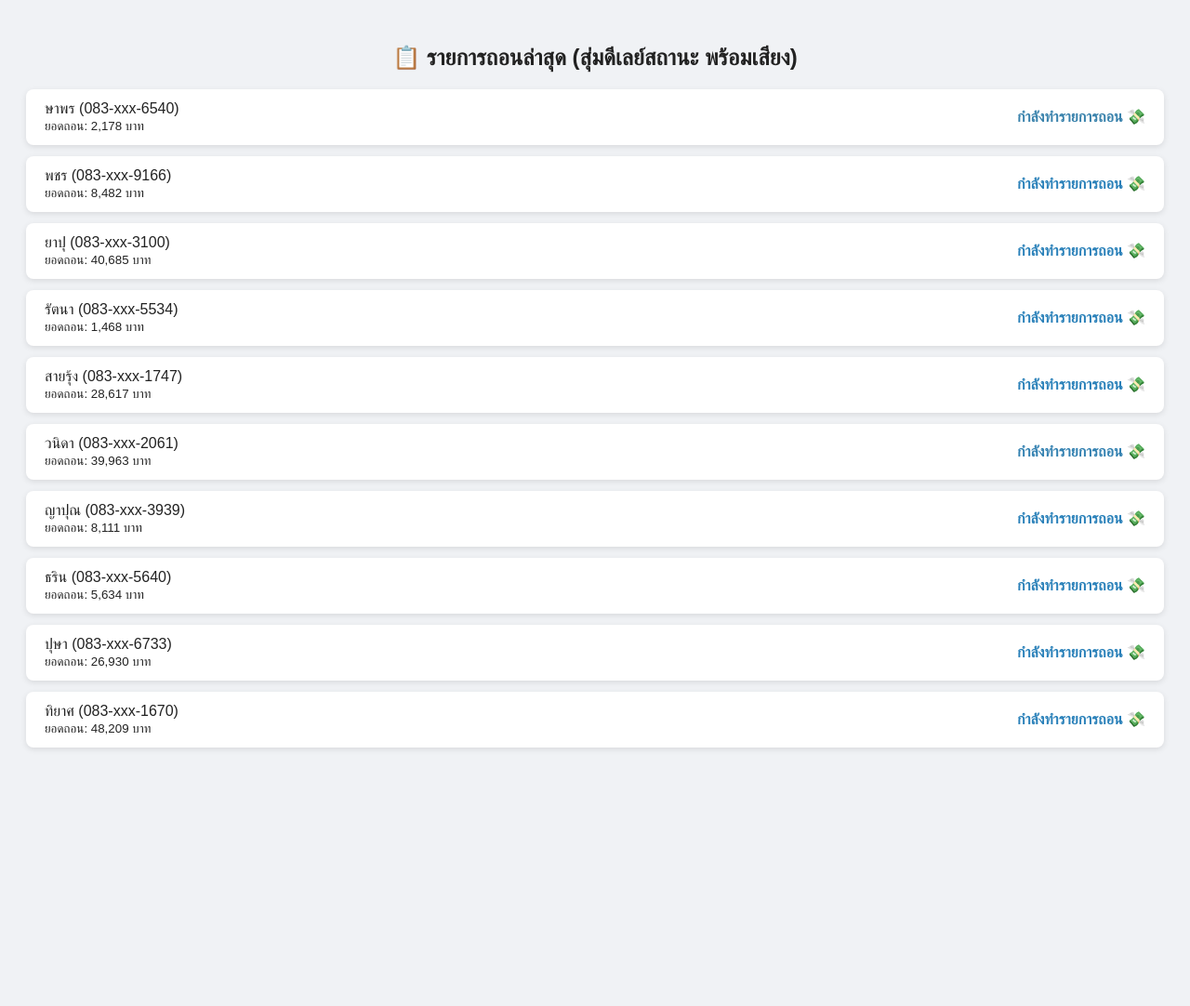
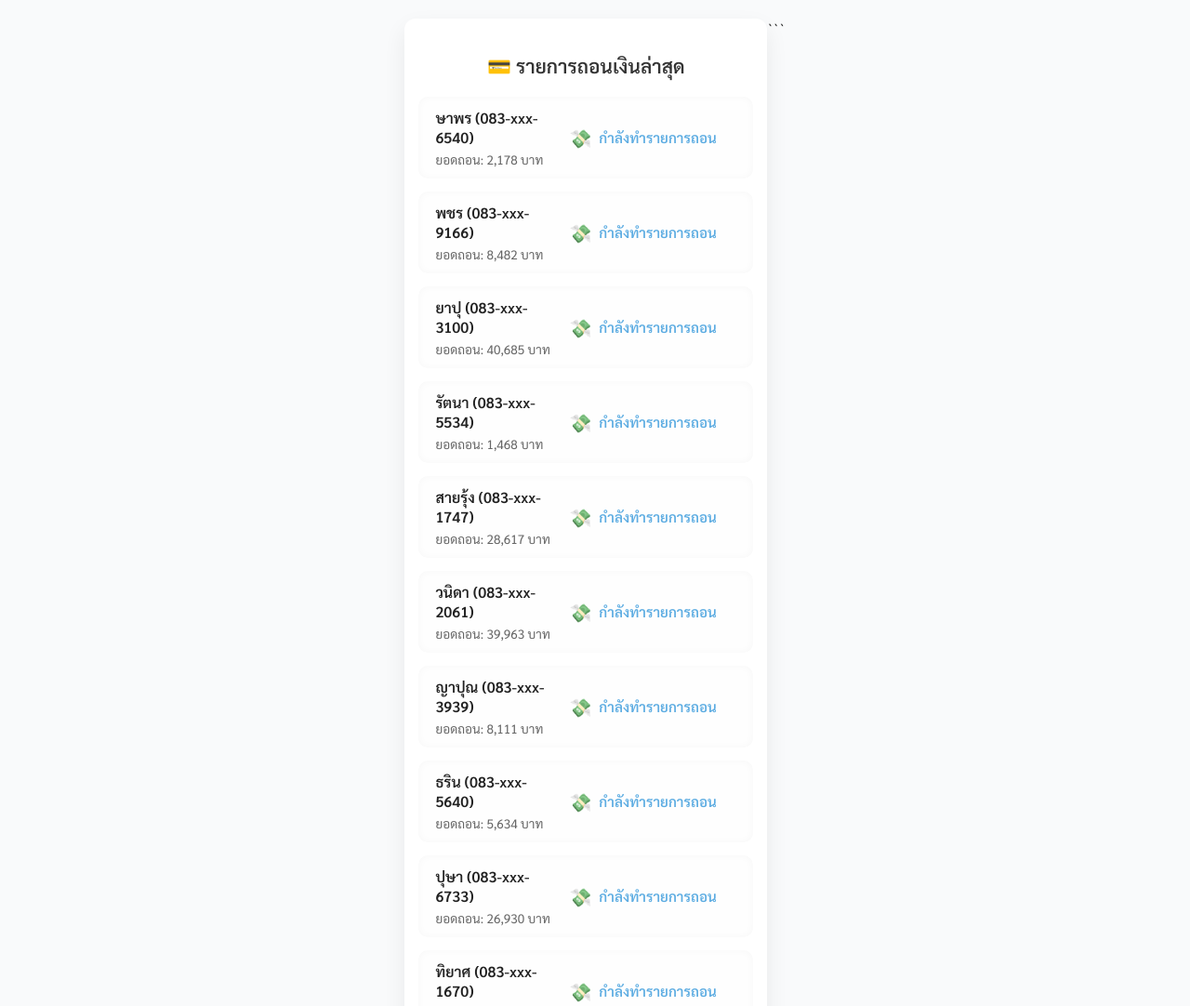
Before and after one commit to h3ighTz/withdraw-status, a plain HTML site: page index.html in a window 1280 px wide. Shown: the top 1082 px of the page at 93% size. Before the commit the page ends 844 px from the top, so only its background shows below. Drawn offline with Linux system fonts and the light colour scheme.

Commit message:
First Update.html

````diff
--- a/index.html
+++ b/index.html
@@ -3,52 +3,102 @@
 <head>
 <meta charset="UTF-8" />
 <meta name="viewport" content="width=device-width, initial-scale=1" />
-<title>สถานะการถอนเงินสมจริง พร้อมเสียง</title>
+<title>รายการถอนเงินแบบสมจริง</title>
 <style>
+  @import url('https://fonts.googleapis.com/css2?family=Sarabun:wght@400;600&display=swap');
   body {
     font-family: 'Sarabun', sans-serif;
-    background: #f0f2f5;
-    padding: 20px;
+    background: #f9fafb;
+    margin: 0; padding: 20px;
     color: #222;
+    display: flex;
+    justify-content: center;
+  }
+  #container {
+    width: 360px;
+    background: #fff;
+    border-radius: 12px;
+    box-shadow: 0 10px 25px rgba(0,0,0,0.07);
+    padding: 20px 15px;
   }
   h2 {
+    font-weight: 600;
+    font-size: 1.3rem;
+    margin-bottom: 20px;
+    color: #333;
     text-align: center;
-    margin-bottom: 20px;
+    user-select: none;
   }
   .transaction {
-    background: #fff;
-    border-radius: 8px;
-    padding: 12px 20px;
-    margin-bottom: 12px;
-    box-shadow: 0 2px 6px rgba(0,0,0,0.1);
     display: flex;
     justify-content: space-between;
     align-items: center;
-    transition: background-color 0.5s ease;
+    background: #fefefe;
+    margin-bottom: 14px;
+    padding: 12px 18px;
+    border-radius: 10px;
+    box-shadow: inset 0 0 8px rgba(0,0,0,0.03);
+    transition: background-color 0.4s ease;
+  }
+  .transaction:hover {
+    background-color: #f0f4f8;
+  }
+  .left {
+    font-size: 1rem;
+    font-weight: 600;
+    color: #222;
+    user-select: none;
+  }
+  .left small {
+    display: block;
+    font-weight: 400;
+    color: #666;
+    font-size: 0.85rem;
+    margin-top: 4px;
   }
   .status {
     font-weight: 600;
-    font-size: 1rem;
+    font-size: 0.95rem;
+    min-width: 180px;
+    text-align: right;
+    padding-left: 12px;
     color: #e67e22;
-    min-width: 160px;
-    text-align: right;
-    transition: color 0.5s ease;
+    user-select: none;
+    display: flex;
+    align-items: center;
+    gap: 8px;
+    font-feature-settings: "liga", "clig", "calt";
+  }
+  .status.checking {
+    color: #f39c12;
+    animation: pulse 2s infinite ease-in-out;
+  }
+  .status.processing {
+    color: #3498db;
+    animation: pulse 1.8s infinite ease-in-out;
+  }
+  .status.success {
+    color: #27ae60;
+    animation: none;
+  }
+  @keyframes pulse {
+    0%, 100% { opacity: 1; }
+    50% { opacity: 0.5; }
+  }
+  .icon {
+    font-size: 1.2rem;
   }
 </style>
 </head>
 <body>
 
-<h2>📋 รายการถอนล่าสุด (สุ่มดีเลย์สถานะ พร้อมเสียง)</h2>
+<div id="container">
+  <h2>💳 รายการถอนเงินล่าสุด</h2>
   <div id="transactionList"></div>
-
-<!-- เสียง ding แบบสั้น -->
-<audio id="dingSound" preload="auto">
-  <source src="https://actions.google.com/sounds/v1/cartoon/clang_and_wobble.ogg" type="audio/ogg">
-  <source src="https://actions.google.com/sounds/v1/cartoon/clang_and_wobble.mp3" type="audio/mpeg">
-</audio>
+</div>
 
 <script>
-  // รายชื่อจริง 500 ชื่อ (ตัวอย่างชื่อจริงไทยยอดนิยม + สุ่มเติมชื่อแบบ random)
+  // รายชื่อจริง 500 ชื่อ (เหมือนเดิม)
   const baseNames = [
     "อานนท์", "ก้อง", "ขวัญ", "คม", "จิตร", "จิรภา", "ชลธิชา", "ชนะ", "ชื่น", "ชูเกียรติ",
     "ชนินทร์", "ช่อ", "ชไมพร", "ดนัย", "ดาว", "ดารา", "ดาริน", "ดิน", "ธนวัฒน์", "ธนกฤต",
@@ -62,13 +112,11 @@
     "สงกรานต์", "สมนึก", "สไมล์", "สาวิตรี", "สุเมธ", "สุภาวดี", "สุทธิชัย", "สุขสันต์", "สุริยา", "สุรีย์"
   ];
 
-  // ฟังก์ชันสุ่มชื่อจริงเพิ่มเติมให้ครบ 500 โดยไม่ซ้ำ
   function generateUniqueNames(count) {
     const namesSet = new Set(baseNames);
     const syllables = ["ณ", "พร", "ธ", "ศ", "ยา", "ทิ", "ญา", "นุ", "ษา", "วี", "ภา", "ญา", "ธา", "บู", "ดา", "ปุ", "ริน", "จิ"];
     while (namesSet.size < count) {
       let name = "";
-      // สุ่มความยาวชื่อ 2-3 พยางค์ (2-3 ตัวอักษร)
       const length = Math.floor(Math.random() * 2) + 2;
       for(let i=0; i<length; i++) {
         name += syllables[Math.floor(Math.random()*syllables.length)];
@@ -88,7 +136,6 @@
     return (Math.floor(Math.random() * (50000 - 500)) + 500).toLocaleString() + " บาท";
   }
 
-  // สร้าง transaction 10 รายการต่อรอบ
   function generateTransactions() {
     const txs = [];
     const usedIndices = new Set();
@@ -109,16 +156,15 @@
   }
 
   const statuses = [
-    { text: "กำลังตรวจสอบรายการถอน 🔎", color: "#f39c12" },
-    { text: "กำลังทำรายการถอน 💸", color: "#2980b9" },
-    { text: "รายการสำเร็จ ✅", color: "#27ae60" }
+    { text: "กำลังตรวจสอบรายการถอน", color: "#f39c12", icon: "🔎", className: "checking" },
+    { text: "กำลังทำรายการถอน", color: "#3498db", icon: "💸", className: "processing" },
+    { text: "รายการสำเร็จ", color: "#27ae60", icon: "✅", className: "success" }
   ];
 
   const container = document.getElementById('transactionList');
-  const dingSound = document.getElementById('dingSound');
+
   let transactions = generateTransactions();
 
-  // แสดงรายการ
   function render() {
     container.innerHTML = '';
     transactions.forEach((tx, idx) => {
@@ -126,57 +172,47 @@
       div.className = 'transaction';
       div.id = `tx-${idx}`;
       div.innerHTML = `
-        <div>${tx.name} (${tx.phone})<br><small>ยอดถอน: ${tx.amount}</small></div>
-        <div class="status" style="color:${statuses[tx.statusIndex].color}">${statuses[tx.statusIndex].text}</div>
+        <div class="left">
+          ${tx.name} (${tx.phone})<br><small>ยอดถอน: ${tx.amount}</small>
+        </div>
+        <div class="status ${statuses[tx.statusIndex].className}" style="color:${statuses[tx.statusIndex].color}">
+          <span class="icon">${statuses[tx.statusIndex].icon}</span> ${statuses[tx.statusIndex].text}
+        </div>
       `;
       container.appendChild(div);
     });
   }
 
-  // อัพเดตสถานะ 3-5 วิ
   function updateStatus(tx, idx) {
-    if(tx.statusIndex >= statuses.length - 1) return; // สถานะสุดท้าย
+    if(tx.statusIndex >= statuses.length - 1) return;
 
+    // สุ่มเวลา 3-5 วินาที
     const delay = 3000 + Math.floor(Math.random() * 2000);
 
     tx.timeoutId = setTimeout(() => {
       tx.statusIndex++;
       const div = document.getElementById(`tx-${idx}`);
       if(div) {
-        div.querySelector('.status').textContent = statuses[tx.statusIndex].text;
+        div.querySelector('.status').textContent = '';
+        div.querySelector('.status').className = 'status ' + statuses[tx.statusIndex].className;
         div.querySelector('.status').style.color = statuses[tx.statusIndex].color;
-
-        if(tx.statusIndex === statuses.length - 1) {
-          dingSound.currentTime = 0;
-          dingSound.play().catch(() => {});
-        }
+        div.querySelector('.status').innerHTML = `<span class="icon">${statuses[tx.statusIndex].icon}</span> ${statuses[tx.statusIndex].text}`;
 }
 updateStatus(tx, idx);
 }, delay);
 }
 
-  // เริ่มรันสถานะทั้งหมด
-  function startCycle() {
-    transactions.forEach((tx, idx) => {
-      tx.statusIndex = 0;
-      updateStatus(tx, idx);
-    });
+function start() {
+render();
+transactions.forEach((tx, idx) => updateStatus(tx, idx));
 }
 
-  // โหลดรอบใหม่ทุก 12 วินาที
-  function reloadTransactions() {
-    transactions.forEach(tx => {
-      if(tx.timeoutId) clearTimeout(tx.timeoutId);
-    });
+start();
+setInterval(() => {
+transactions.forEach(t => clearTimeout(t.timeoutId));
 transactions = generateTransactions();
-    render();
-    startCycle();
-  }
-
-  render();
-  startCycle();
-  setInterval(reloadTransactions, 12000);
+start();
+}, 12000);
 </script>
 
-</body>
-</html>
+</body> </html> ```
````
Lines whose indentation alone changed are shown as unchanged.
